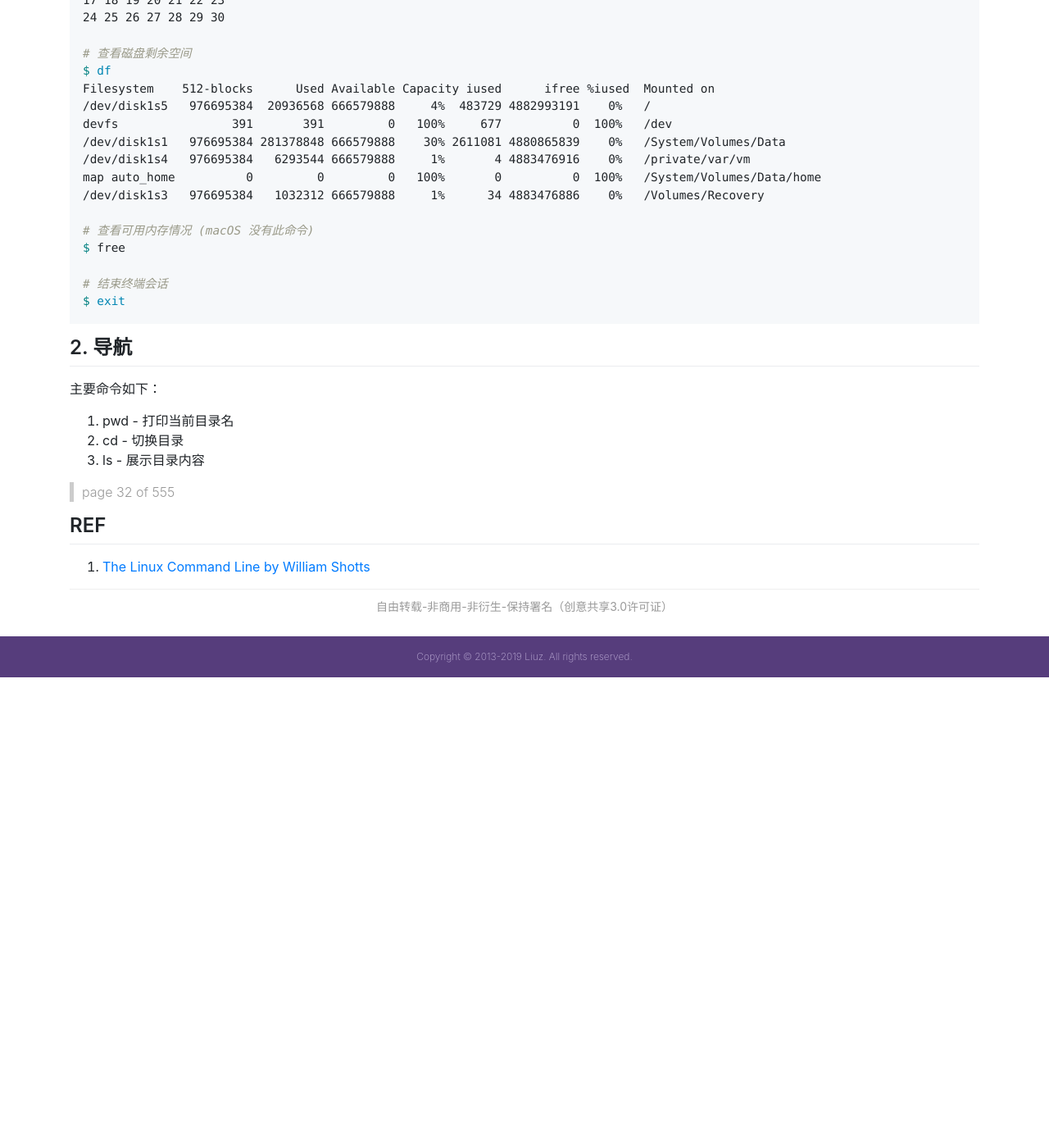
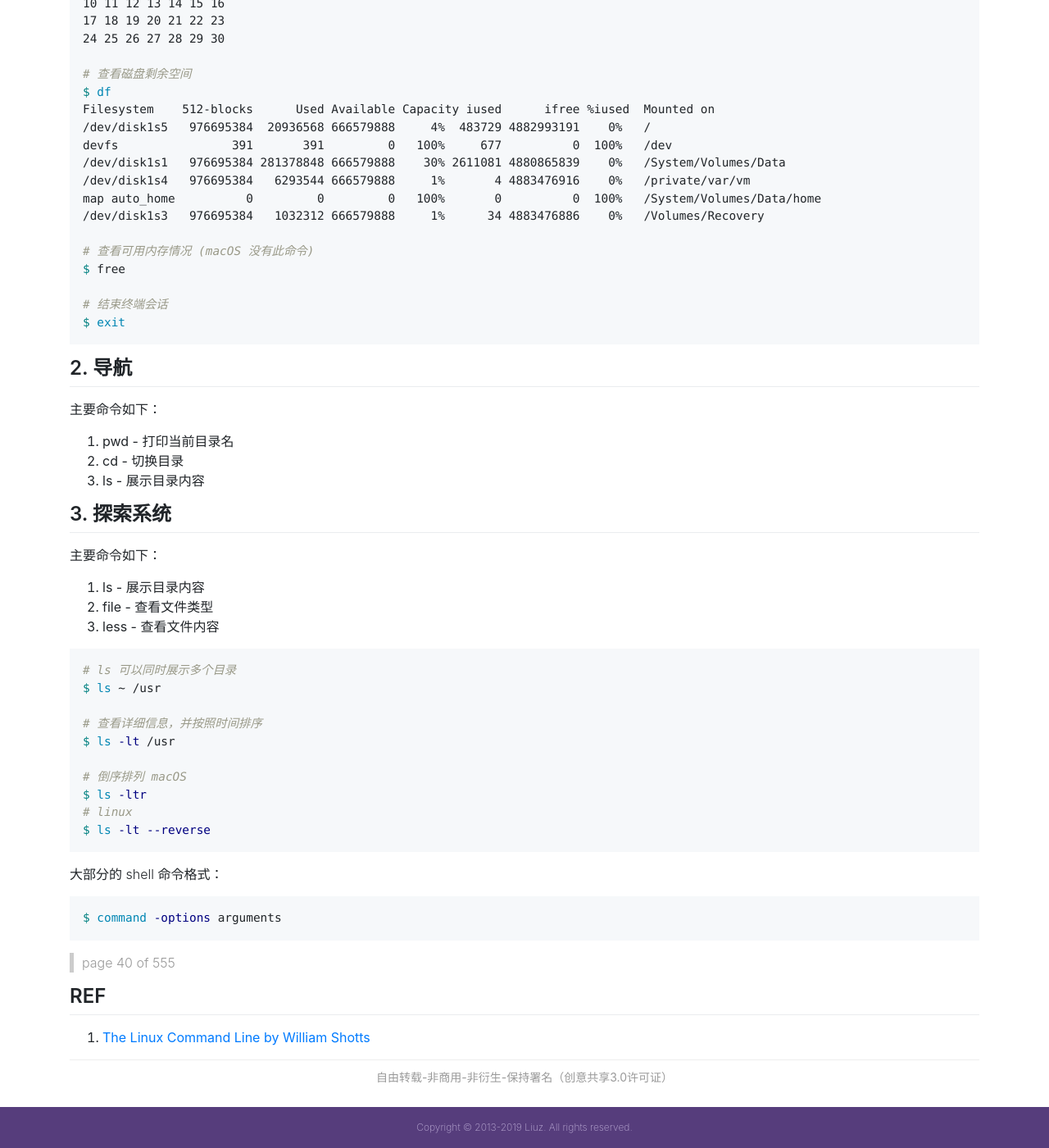
Before and after one commit to liuzhuan/liuzhuan.github.io, a Jekyll site: the page built from _posts/2019-11-18-notes-on-the-linux-command-line.md, in a window 1280 px wide and 1400 px high, scrolled down 850 px. Shown: the whole window at 82% size. Built offline with Jekyll 4.4.1, drawn with Linux system fonts in a browser that asks for light colours; nearby versions of some CDN libraries; comment, search, counter and statistics services are not loaded; before the commit the page ends 1676 px from its top, so only the background shows below that.

Commit message:
update Linux Command Line

````diff
--- a/_posts/2019-11-18-notes-on-the-linux-command-line.md
+++ b/_posts/2019-11-18-notes-on-the-linux-command-line.md
@@ -62,7 +62,34 @@
 1. cd - 切换目录
 1. ls - 展示目录内容
 
-> page 32 of 555
+## 3. 探索系统
+
+主要命令如下：
+
+1. ls - 展示目录内容
+1. file - 查看文件类型
+1. less - 查看文件内容
+
+```sh
+# ls 可以同时展示多个目录
+$ ls ~ /usr
+
+# 查看详细信息，并按照时间排序
+$ ls -lt /usr
+
+# 倒序排列 macOS
+$ ls -ltr
+# linux
+$ ls -lt --reverse
+```
+
+大部分的 shell 命令格式：
+
+```sh
+$ command -options arguments
+```
+
+> page 40 of 555
 
 ## REF
 
````
